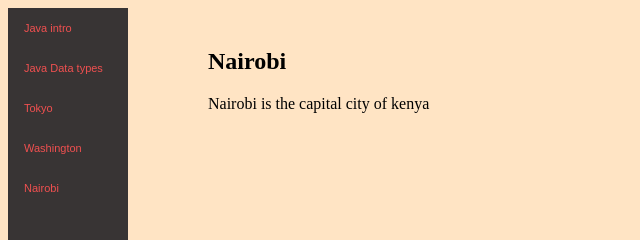
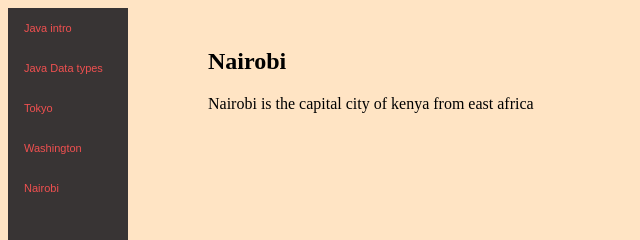
Before and after one commit to richardmodestus4-gif/PROJECT-1, a plain HTML site: page index.html in a window 1280 px wide. Both pictures are taken after a click on the button "Nairobi". Shown: the top 240 px of the page, 0-640 px from the left. Drawn offline with Linux system fonts and the light colour scheme.

Commit message:
Update index.html

```diff
--- a/index.html
+++ b/index.html
@@ -197,7 +197,7 @@
 
             <div id="Nairobi" class="tabcontent">
               <h2>Nairobi</h2>
-              <p>Nairobi is the capital city of kenya</p>
+              <p>Nairobi is the capital city of kenya from east africa</p>
             </div>
 
 
@@ -239,4 +239,5 @@
     </body>
 
 
+
 </html>
```
